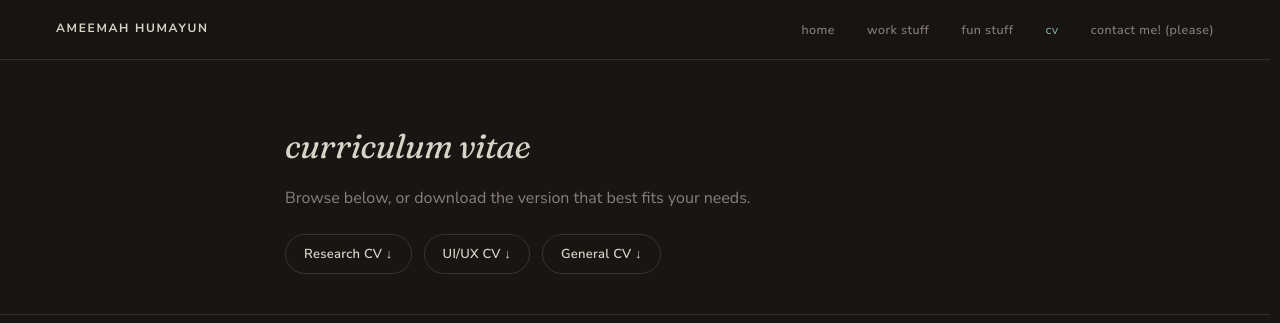
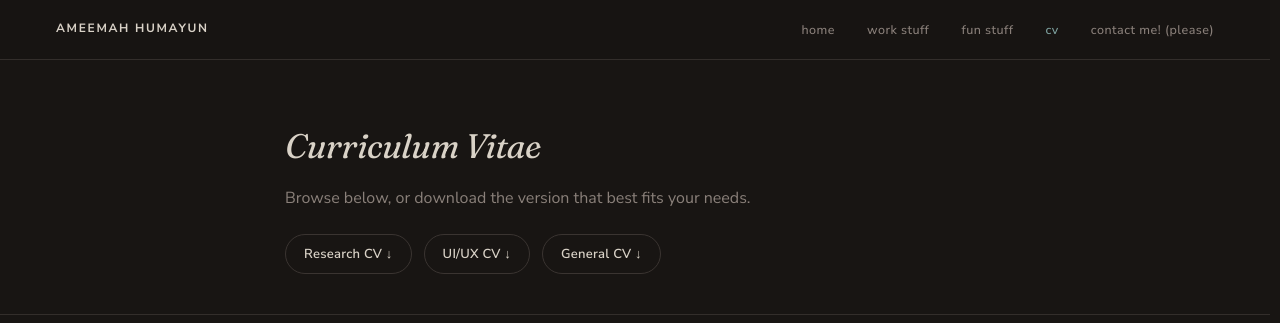
Before and after one commit to ameemahumayun/ameemahumayun.github.io, a Jekyll site: the page built from cv/index.html, in a window 1280 px wide and 1146 px high. Shown: the top 323 px of the window. Built offline with Jekyll 4.4.1, drawn with Linux system fonts in a browser that asks for light colours.

Commit message:
Update index.html

```diff
--- a/cv/index.html
+++ b/cv/index.html
@@ -8,7 +8,7 @@ active: cv
 <header class="page-head">
   <div class="page-head__inner">
     <!-- <div class="eyebrow eyebrow-rule">Browse below, or download the version that fits what you're looking for.</div> -->
-   <h1 class="page-head__title"><span class="serif" style="color:var(--color-text-strong);">curriculum vitae</span></h1>
+   <h1 class="page-head__title"><span class="serif" style="color:var(--color-text-strong);">Curriculum Vitae</span></h1>
     <!-- <h1 class="page-head__title">Curriculum Vitae</h1> -->
     <p class="page-head__intro">Browse below, or download the version that best fits your needs.</p>
     <div class="cv-downloads">
```
